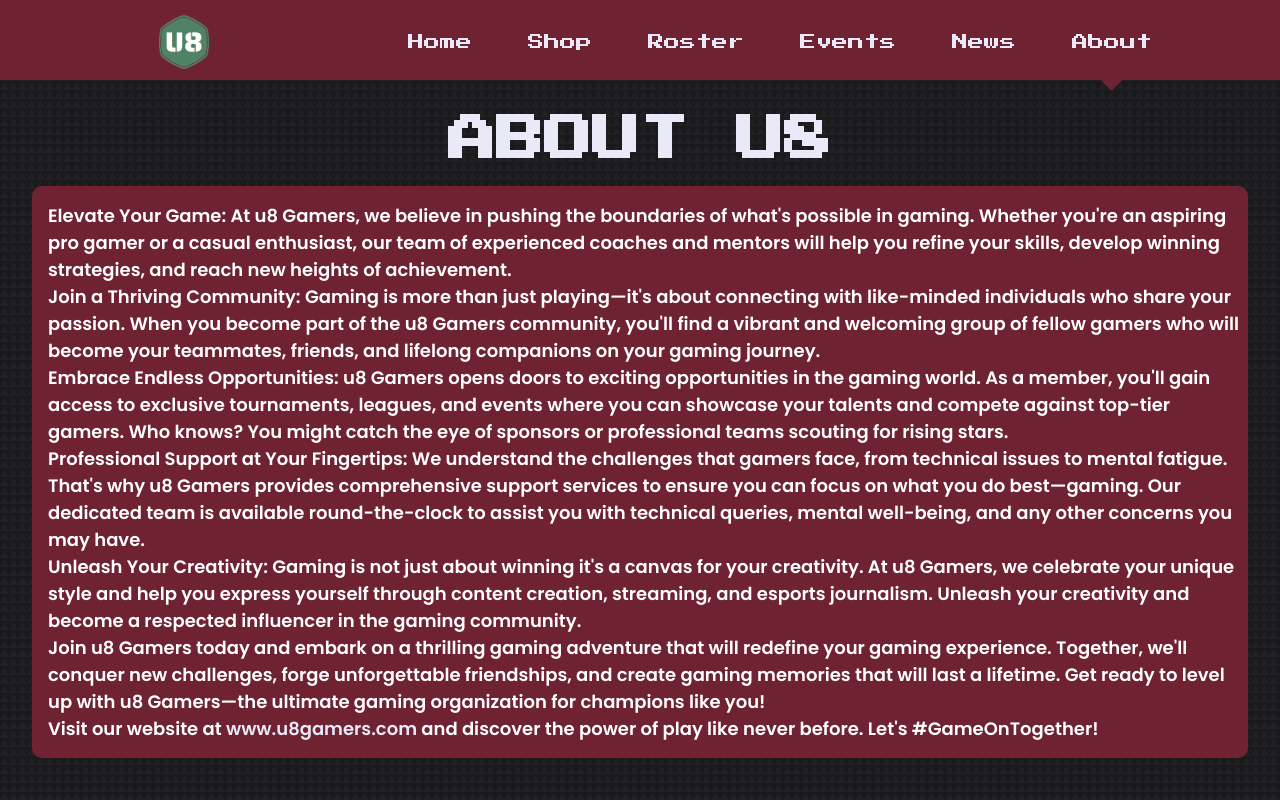
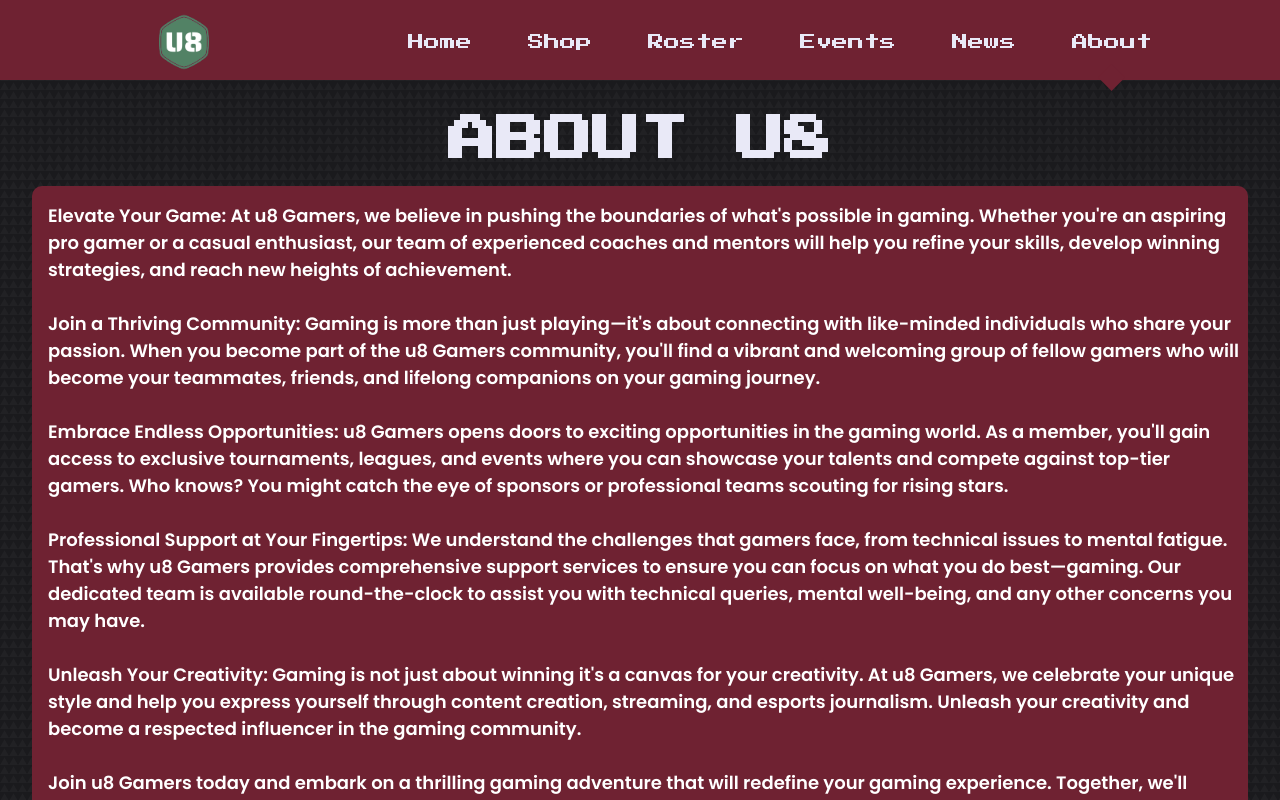
Before and after one commit to ChrisCarteno/u8gamers, a React (Create React App) app: page /about in a window 1280 px wide. Shown: the top 800 px of the page. Built offline with nearby package versions, Linux system fonts and the light colour scheme.

Commit message:
adding some semantics

```diff
--- a/src/pages/about/About.jsx
+++ b/src/pages/about/About.jsx
@@ -10,18 +10,27 @@ const About = () => {
     <div>
       <h1 className='aboutHeader'>ABOUT U8</h1>
       <div className="aboutSection">
+        <p>
         Elevate Your Game: At u8 Gamers, we believe in pushing the boundaries of what's possible in gaming. Whether you're an aspiring pro gamer or a casual enthusiast, our team of experienced coaches and mentors will help you refine your skills, develop winning strategies, and reach new heights of achievement.
+        </p><br/>
+        <p>
+        Join a Thriving Community: Gaming is more than just playing—it's about connecting with like-minded individuals who share your passion. When you become part of the u8 Gamers community, you'll find a vibrant and welcoming group of fellow gamers who will become your teammates, friends, and lifelong companions on your gaming journey.
+        </p><br/>
+        <p>
+        Embrace Endless Opportunities: u8 Gamers opens doors to exciting opportunities in the gaming world. As a member, you'll gain access to exclusive tournaments, leagues, and events where you can showcase your talents and compete against top-tier gamers. Who knows? You might catch the eye of sponsors or professional teams scouting for rising stars.
+        </p>
         <br/>
-        Join a Thriving Community: Gaming is more than just playing—it's about connecting with like-minded individuals who share your passion. When you become part of the u8 Gamers community, you'll find a vibrant and welcoming group of fellow gamers who will become your teammates, friends, and lifelong companions on your gaming journey.
+        <p>
+        Professional Support at Your Fingertips: We understand the challenges that gamers face, from technical issues to mental fatigue. That's why u8 Gamers provides comprehensive support services to ensure you can focus on what you do best—gaming. Our dedicated team is available round-the-clock to assist you with technical queries, mental well-being, and any other concerns you may have.
+        </p>
         <br/>
-        {/* need to fix the following line too many Opportunites  */}
-        Embrace Endless Opportunities: u8 Gamers opens doors to exciting opportunities in the gaming world. As a member, you'll gain access to exclusive tournaments, leagues, and events where you can showcase your talents and compete against top-tier gamers. Who knows? You might catch the eye of sponsors or professional teams scouting for rising stars.
+        <p>
+        Unleash Your Creativity: Gaming is not just about winning it's a canvas for your creativity. At u8 Gamers, we celebrate your unique style and help you express yourself through content creation, streaming, and esports journalism. Unleash your creativity and become a respected influencer in the gaming community.
+        </p>
         <br/>
-        Professional Support at Your Fingertips: We understand the challenges that gamers face, from technical issues to mental fatigue. That's why u8 Gamers provides comprehensive support services to ensure you can focus on what you do best—gaming. Our dedicated team is available round-the-clock to assist you with technical queries, mental well-being, and any other concerns you may have.
-        <br/>
-        Unleash Your Creativity: Gaming is not just about winning it's a canvas for your creativity. At u8 Gamers, we celebrate your unique style and help you express yourself through content creation, streaming, and esports journalism. Unleash your creativity and become a respected influencer in the gaming community.
-        <br/>
+        <p>
         Join u8 Gamers today and embark on a thrilling gaming adventure that will redefine your gaming experience. Together, we'll conquer new challenges, forge unforgettable friendships, and create gaming memories that will last a lifetime. Get ready to level up with u8 Gamers—the ultimate gaming organization for champions like you!
+        </p>
         <br/>
         Visit our website at <a href='https://www.u8gamers.com' alt="u8gamers">www.u8gamers.com</a> and discover the power of play like never before. Let's #GameOnTogether!
       </div>
--- a/src/pages/about/about.css
+++ b/src/pages/about/about.css
@@ -16,3 +16,7 @@
     font-family: 'Press Start 2P';
     border-radius: 10px;
 }
+
+a[href="https://www.u8gamers.com"]{
+    color: black;
+}
```
